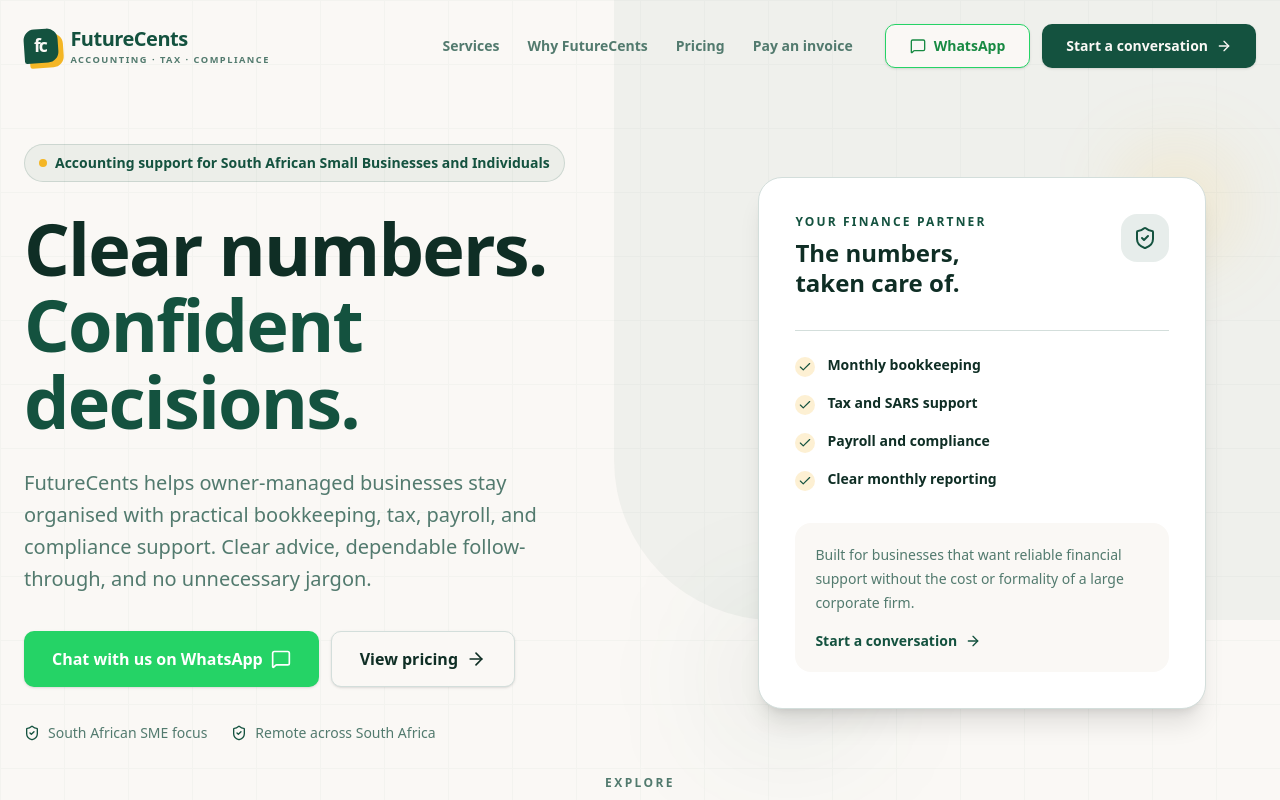
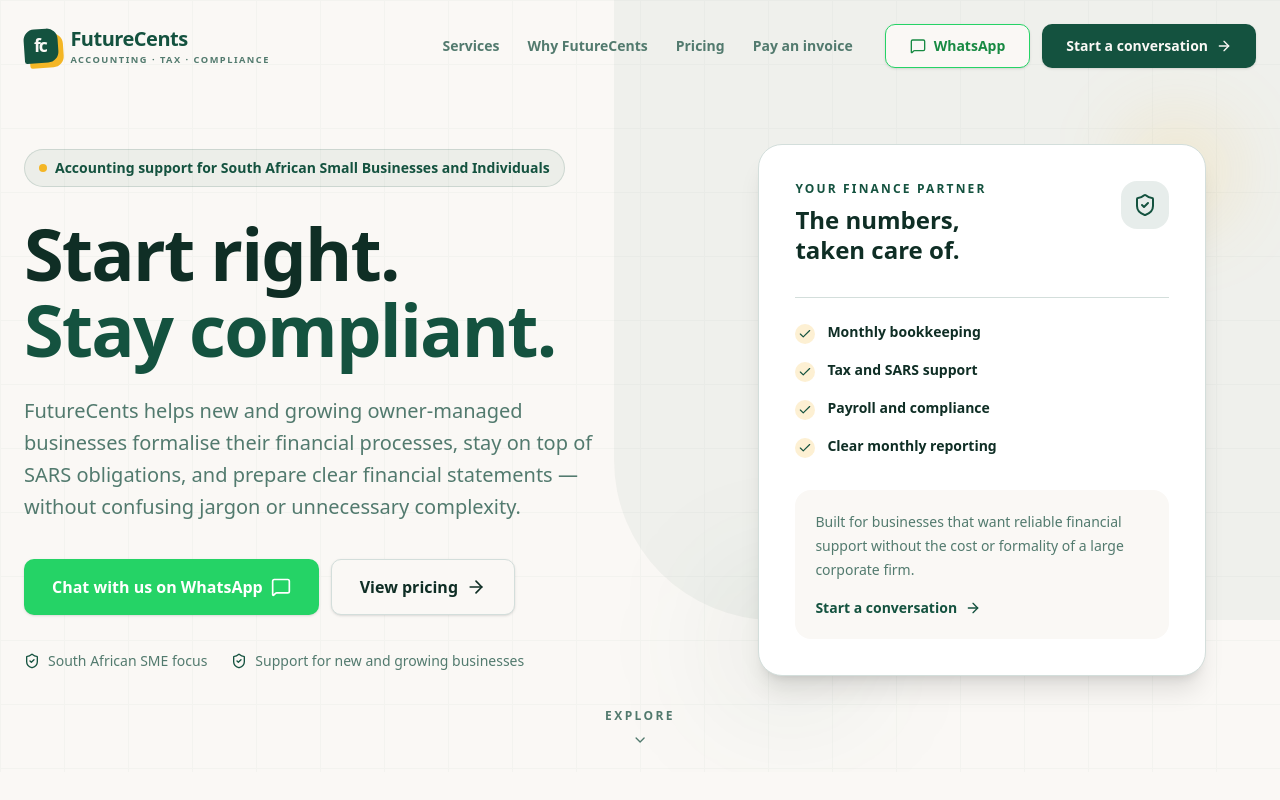
Before and after one commit to TreamerCC47/FCFS, a React (Vite) app: page /#/ in a window 1280 px wide. Before the commit this address led to /#/pay. Shown: the top 800 px of the page. Built offline with nearby package versions, Linux system fonts and the light colour scheme.

Commit message:
industry

```diff
--- a/src/components/sections/Hero.tsx
+++ b/src/components/sections/Hero.tsx
@@ -47,16 +47,12 @@
             </div>
 
             <h1 className="mb-7 max-w-2xl text-5xl font-extrabold leading-[1.06] tracking-tight text-foreground sm:text-6xl lg:text-7xl">
-              Clear numbers.
-              <br />
-              <span className="text-primary">Confident decisions.</span>
-            </h1>
+             Start right.
+<br />
+<span className="text-primary">Stay compliant.</span>            </h1>
 
             <p className="mb-9 max-w-xl text-lg leading-8 text-muted-foreground sm:text-xl">
-              FutureCents helps owner-managed businesses stay organised with
-              practical bookkeeping, tax, payroll, and compliance support.
-              Clear advice, dependable follow-through, and no unnecessary
-              jargon.
+              FutureCents helps new and growing owner-managed businesses formalise their financial processes, stay on top of SARS obligations, and prepare clear financial statements — without confusing jargon or unnecessary complexity.
             </p>
 
             <div className="flex flex-col gap-3 sm:flex-row">
@@ -94,7 +90,7 @@
 
               <span className="flex items-center gap-2">
                 <ShieldCheck className="h-4 w-4 text-primary" />
-                Remote across South Africa
+                Support for new and growing businesses
               </span>
             </div>
           </div>
--- a/src/components/sections/Industries.tsx
+++ b/src/components/sections/Industries.tsx
@@ -1,17 +1,18 @@
+
 import { motion } from "framer-motion";
-import { ShoppingCart, Hammer, Paintbrush, Heart, Laptop, Coffee, Briefcase, Globe } from "lucide-react";
+import {
+  Briefcase,
+  FileCheck,
+  FileText,
+  TrendingUp,
+} from "lucide-react";
 
 const industries = [
-  { name: "Retail & E-commerce", icon: ShoppingCart },
-  { name: "Construction & Trades", icon: Hammer },
-  { name: "Creative & Media", icon: Paintbrush },
-  { name: "Healthcare & Wellness", icon: Heart },
-  { name: "Tech & Software", icon: Laptop },
-  { name: "Hospitality & Food", icon: Coffee },
-  { name: "Professional Services", icon: Briefcase },
-  { name: "Non-Profit & NGO", icon: Globe },
+  { name: "Starting or formalising a business", icon: Briefcase },
+  { name: "Trying to stay SARS compliant", icon: FileCheck },
+  { name: "Preparing financial statements", icon: FileText },
+  { name: "Building better financial systems", icon: TrendingUp },
 ];
-
 export function Industries() {
   return (
     <section className="py-24 bg-background">
@@ -35,7 +36,7 @@
         </div>
 
         <p className="text-muted-foreground text-sm max-w-md mx-auto italic">
-          Don't see your industry? Every business is welcome. We adapt to you.
+      Whether you are formalising your business, dealing with SARS requirements, or preparing financial statements, we start by understanding your current position and recommending the most practical next step.
         </p>
       </div>
     </section>
```
